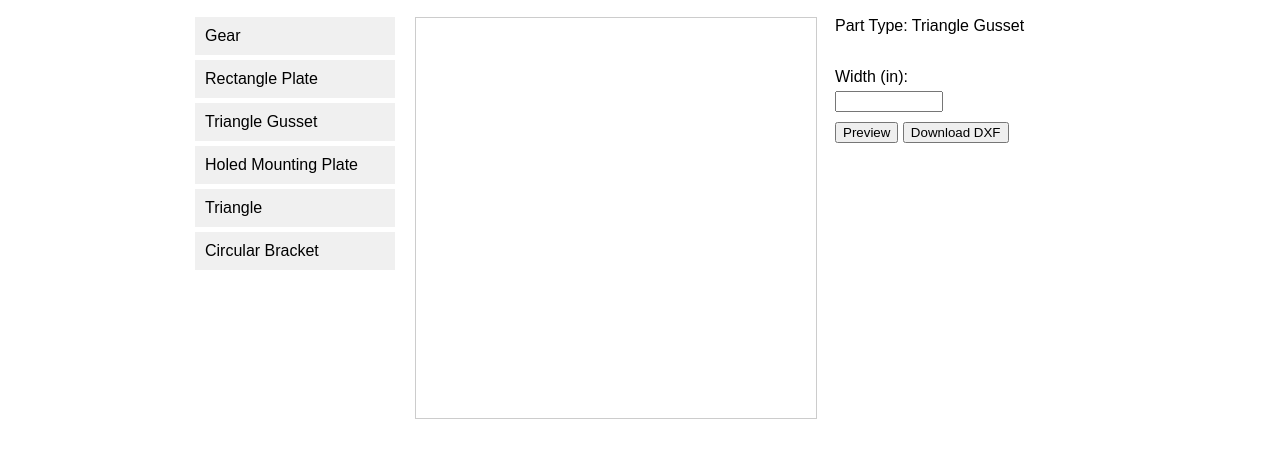
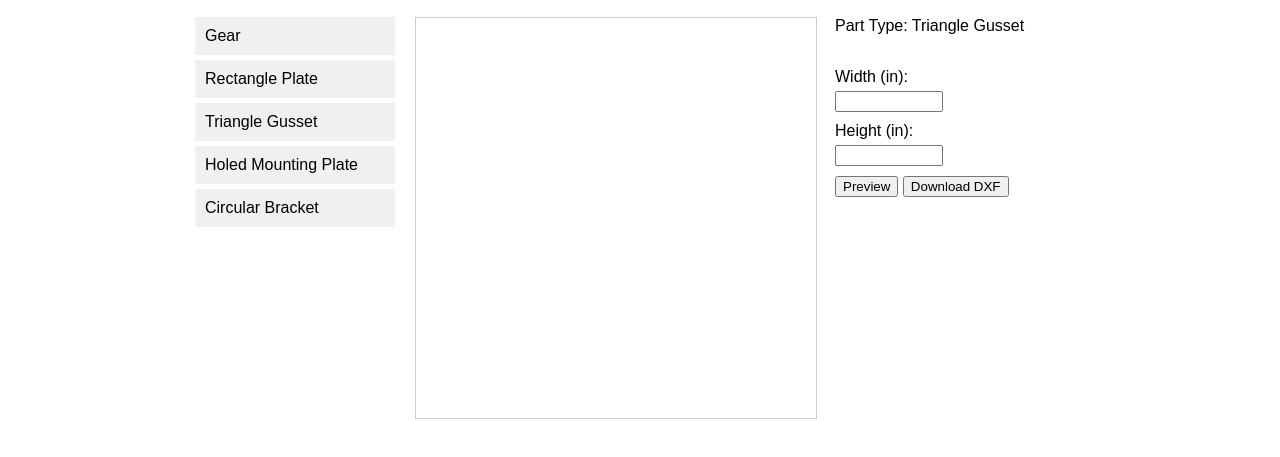
Before and after one commit to lsmetalworks/grok-dxf-tool, a plain HTML site: page index.html in a window 1280 px wide. Both pictures are taken after a click on the item "Triangle Gusset". Shown: the part 111-568 px from the top of the page. Drawn offline with Linux system fonts and the light colour scheme.

Commit message:
Update index.html

```diff
--- a/index.html
+++ b/index.html
@@ -16,7 +16,6 @@
                 <li data-part="rectangle">Rectangle Plate</li>
                 <li data-part="gusset">Triangle Gusset</li>
                 <li data-part="holedPlate">Holed Mounting Plate</li>
-                <li data-part="triangle">Triangle</li>
                 <li data-part="circleBracket">Circular Bracket</li>
             </ul>
         </div>
@@ -30,6 +29,8 @@
                 <label>Part Type: <span id="part-type"></span></label><br>
                 <label for="width">Width (in): </label>
                 <input type="number" id="width" min="1" step="0.1"><br>
+                <label for="height">Height (in): </label>
+                <input type="number" id="height" min="1" step="0.1"><br>
                 <div id="hole-options" style="display: none;">
                     <label for="holeSize">Hole Diameter (in): </label>
                     <input type="number" id="holeSize" min="0.1" max="1" step="0.01" value="0.25"><br>
```
